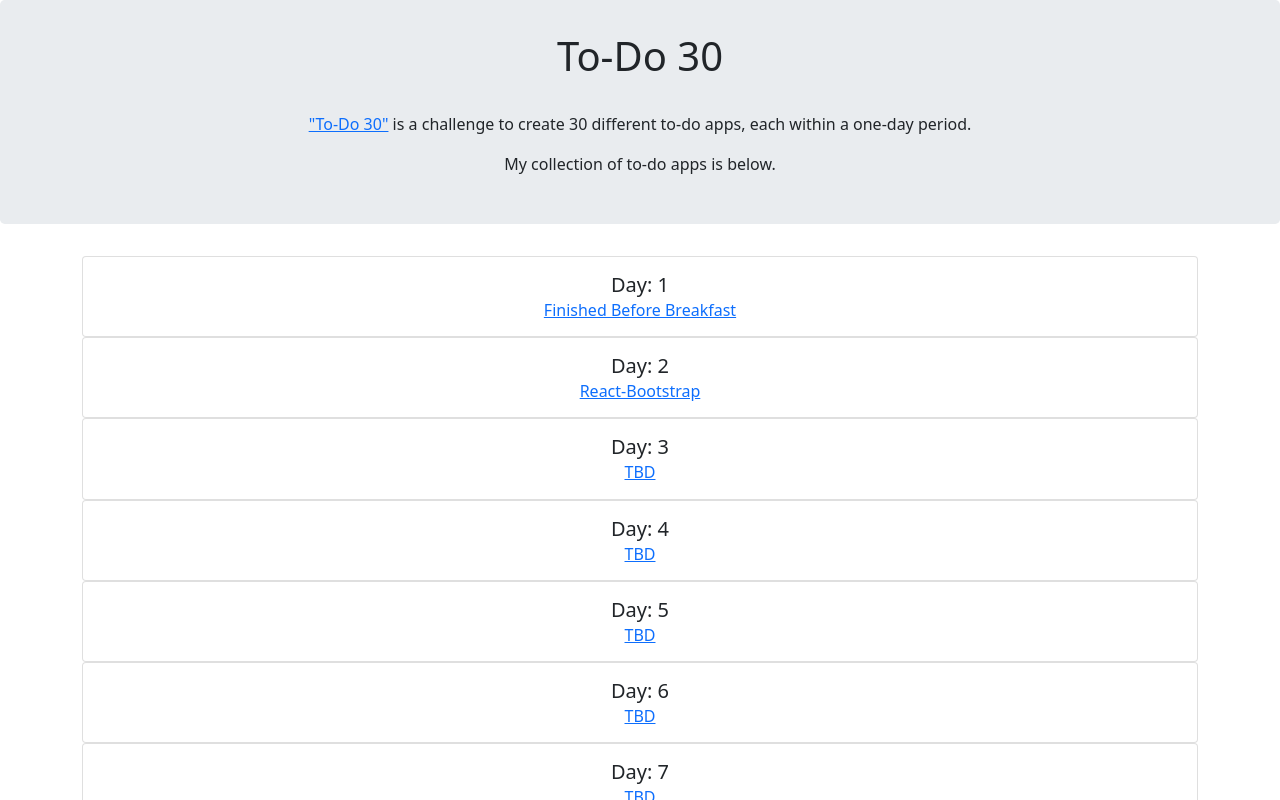
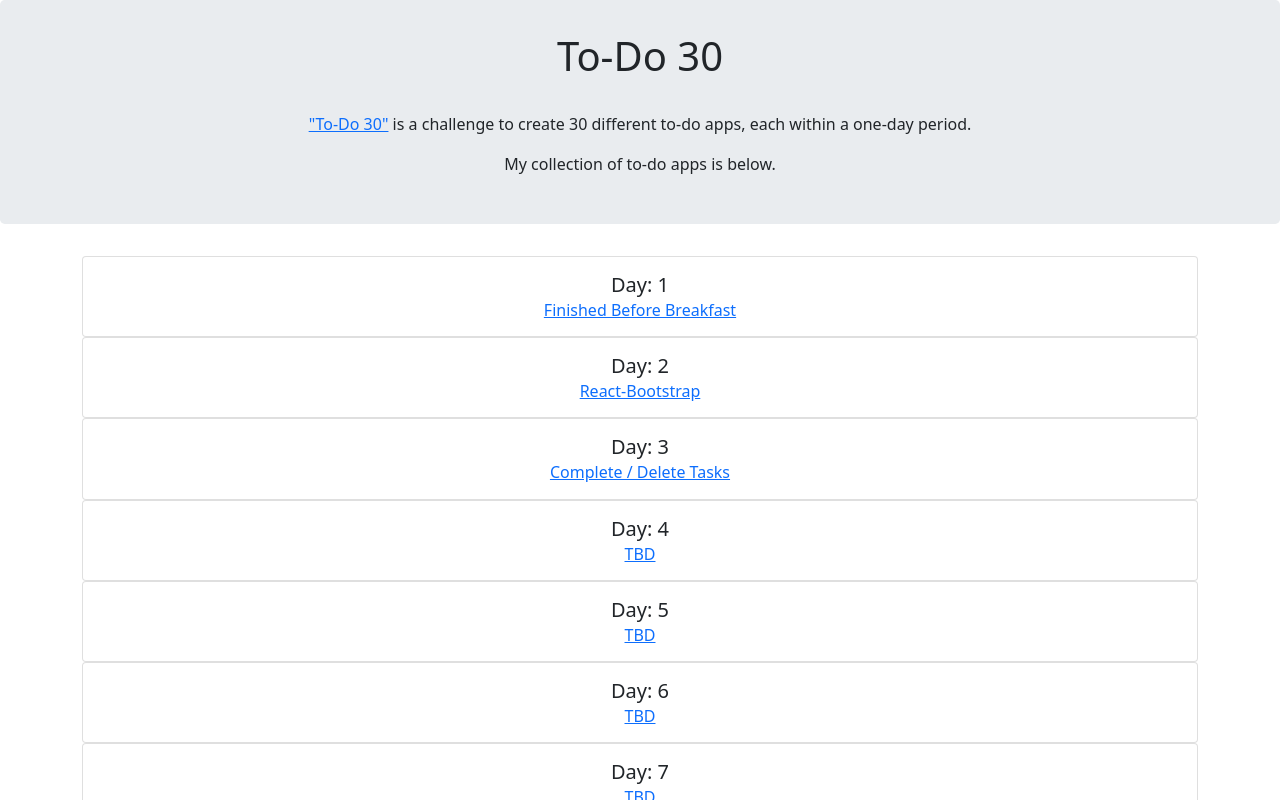
Before and after one commit to ejw773/to-do-30, a React (Create React App) app: page / in a window 1280 px wide. Shown: the top 800 px of the page. Built offline with nearby package versions, Linux system fonts and the light colour scheme.

Commit message:
updates index of deployed apps

```diff
--- a/src/shared/projectInfo.js
+++ b/src/shared/projectInfo.js
@@ -9,7 +9,7 @@ const projectInfo = [
     },
     {
         day: 3,
-        title: 'TBD'
+        title: 'Complete / Delete Tasks'
     },
     {
         day: 4,
```
Also changed, not shown: 1 other file (tests, documents, lock files or other folders).
